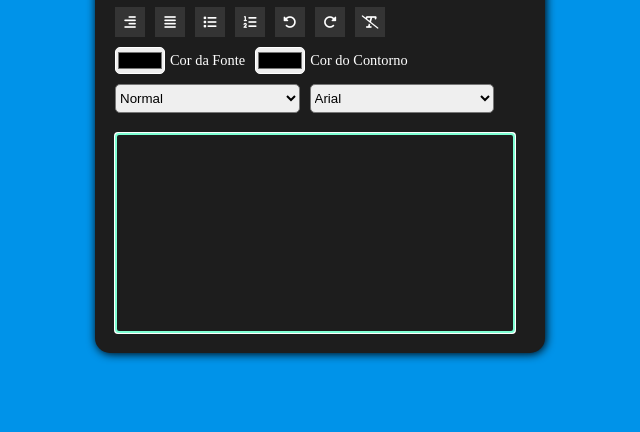
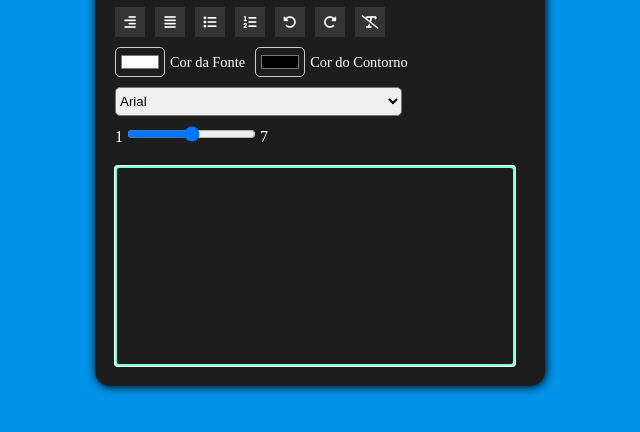
Before and after one commit to gabriel8programmer/editor-richtext, a plain HTML site: page index.html in a window 1280 px wide. Shown: the part 100-532 px from the top of the page, without its empty margins (320-960 px from the left). Drawn offline with Linux system fonts and the light colour scheme; a web font is replaced by a local one.

Commit message:
finish editor

```diff
--- a/assets/css/styles.css
+++ b/assets/css/styles.css
@@ -62,12 +62,26 @@ h4 {
     font-size: .9rem;
 }
 
-.container-tools .btn-format-color input {
-    border-radius: 5px;
-    border: 1px solid #fff;
+/* Estilizando o input[type="color"] */
+input[type="color"] {
+    /* Define o tamanho */
+    width: 50px;
+    height: 30px;
+    /* Remove a aparência padrão */
+    appearance: none;
+    -webkit-appearance: none;
+    /* Define a cor de fundo padrão */
+    background-color: transparent;
+    /* Define uma borda */
+    border: 1px solid #ccc;
+    /* Adiciona algum espaço entre a borda e o seletor de cor */
+    padding: 3px;
+    /* Define uma borda arredondada */
+    border-radius: 5px; /* Altere o valor conforme necessário */
 }
+
 .container-tools .btn-format-select {
-    width: 45%;
+    width: 70%;
     padding: 5px 0;
     border-radius: 5px;
 }
--- a/assets/js/index.js
+++ b/assets/js/index.js
@@ -2,8 +2,9 @@
 //buttons's element
 const btnsFormatText = document.querySelectorAll(".btn-format-text");
 const btnFormatLink = document.querySelector(".btn-format-link");
-const btnsFormatColor = document.querySelectorAll(".btn-format-color input");
+const btnsFormatColor = document.querySelectorAll(".btn-format-color input[type='color']");
 const btnsFormatSelect = document.querySelectorAll(".btn-format-select");
+const btnFormatRange = document.querySelector(".btn-format-range input[type='range']");
 
 //get all elements
 function focusTextArea(){
@@ -62,9 +63,22 @@ function formatSelect(e){
     focusTextArea();
 }
 
+function formatRange(e){
+    //get the command in data-command of the element
+    const command = e.target.parentNode.dataset.command;
+    const arg = e.target.value;
+
+    //create command
+    exeCmd(command, arg);
+
+    //set focus in textarea
+    focusTextArea();
+}
+
 //events
 window.addEventListener("load", focusTextArea);
 btnsFormatText.forEach(button => button.addEventListener("click", formatText));
 btnFormatLink.addEventListener("click", formatLink);
 btnsFormatColor.forEach(button => button.addEventListener("input", formatColor));
 btnsFormatSelect.forEach(button => button.addEventListener("input", formatSelect));
+btnFormatRange.addEventListener("input", formatRange);
--- a/index.html
+++ b/index.html
@@ -83,23 +83,14 @@
             </button>
             <!--color tools-->
             <div class="btn-format-color" id="btn-fontColor" data-command="foreColor">
-                <input type="color" id="text-color">
-                <label for="text-color">Cor da Fonte</label>
+                <input type="color" id="text-color" value="#ffffff">
+                <label for="text-color" value="#111111">Cor da Fonte</label>
             </div>
             <div class="btn-format-color" id="btn-backColor" data-command="backColor">
                 <input type="color" id="highlight">
                 <label for="highlight">Cor do Contorno</label>
             </div>
             <!--font tools-->
-            <select class="btn-format-select" id="btn-heading" data-command="heading">
-                <option value="">Normal</option>
-                <option value="h1">H1</option>
-                <option value="h2">H2</option>
-                <option value="h3">H3</option>
-                <option value="h4">H4</option>
-                <option value="h5">H5</option>
-                <option value="h6">H6</option>
-            </select>
             <select class="btn-format-select" id="btn-font" data-command="fontName">
                 <option value="arial" selected>Arial</option>
                 <option value="times new roman">Times New Roman</option>
@@ -107,6 +98,11 @@
                 <option value="monospace">Monospace</option>
                 <option value="consolas">Consolas</option>
             </select>
+            <div class="btn-format-range" data-command="fontSize" title="fonte do texto">
+                <span>1</span>
+                <input type="range" min="1" max="7" value="4">
+                <span>7</span>
+            </div>
         </div>
         <!--textarea-->
         <div id="textarea" contenteditable="true"></div>
```
